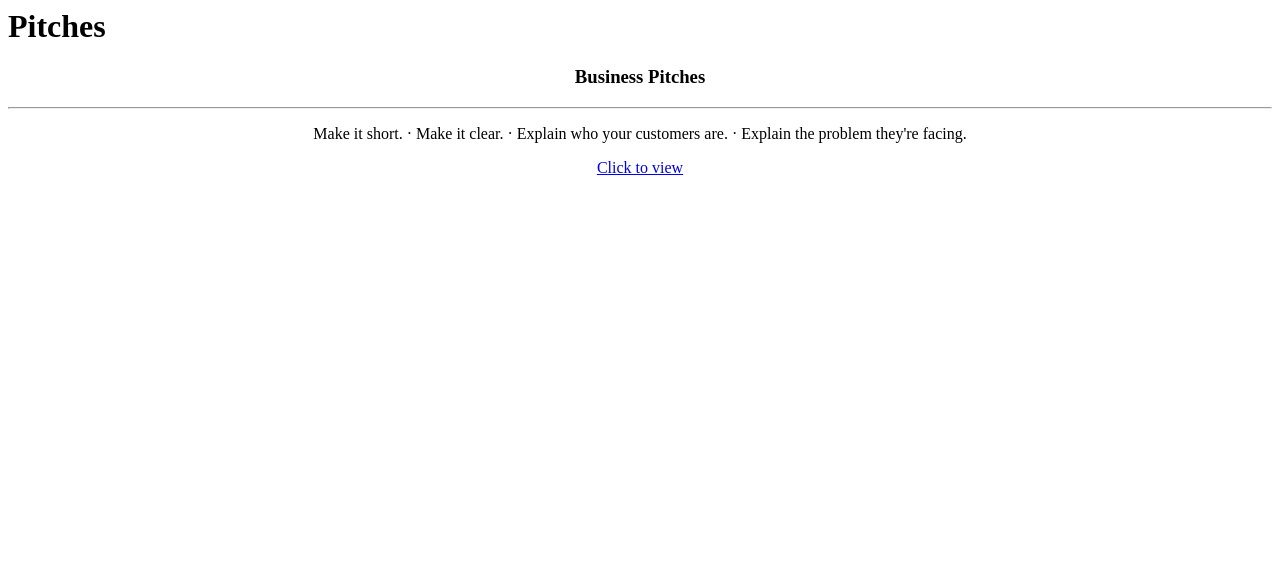
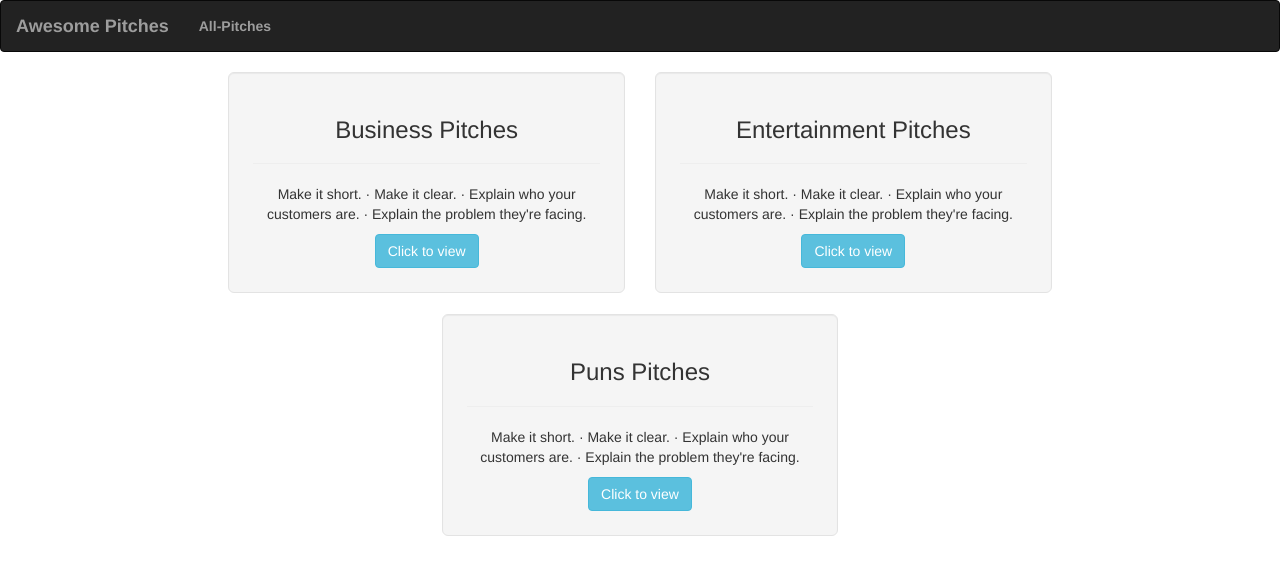
Before and after one commit to kema-ray/Awesome-Pitches, a Flask app: page / in a window 1280 px wide. Shown: the top 575 px of the page. Run offline with Flask 2, Linux system fonts and the light colour scheme; data that the repository does not hold is empty; some libraries are stand-ins or nearby versions.

Commit message:
work on the navbar

```diff
--- a/app/__init__.py
+++ b/app/__init__.py
@@ -1,7 +1,9 @@
 from flask import Flask
 from config import config_options
+from flask_bootstrap import Bootstrap
 from flask_sqlalchemy import SQLAlchemy
 
+bootstrap=Bootstrap()
 db = SQLAlchemy()
 
 def create_app(config_name):
@@ -13,6 +15,7 @@ def create_app(config_name):
     app.config.from_object(config_options[config_name])
 
     # Initializing flask extensions
+    bootstrap.init_app(app)
     db.init_app(app)
 
     # Registering the blueprint
--- /dev/null
+++ b/app/templates/base.html
@@ -0,0 +1,4 @@
+{% extends 'bootstrap/base.html'%}
+{% block navbar %}
+    {% include 'navbar.html' %}
+{% endblock %}
--- a/app/templates/business_pitches.html
+++ b/app/templates/business_pitches.html
@@ -1,3 +1,4 @@
+{% extends 'base.html'%}
 {% import 'macros.html' as macro%}
 {% block content %}
     <h1>Business pitches</h1>
--- a/app/templates/index.html
+++ b/app/templates/index.html
@@ -1,6 +1,9 @@
+{% extends 'base.html'%}
 {% import 'macros.html' as macro%}
 <title>{{ title }}</title>
-<h1>Pitches</h1>
+{%block content%}
+<!-- <h1>Hello</h1> -->
+<div class="col-md-2"></div>
 <div class="col-md-4" style="text-align: center;">
     <div class="well well-lg">
         <h3>Business Pitches</h3>
@@ -10,3 +13,28 @@
         <a href="{{url_for('main.business_pitches')}}" class="btn btn-info -center">Click to view</a>
     </div>
 </div>
+<div class="col-md-4" style="text-align: center;">
+    <div class="well well-lg">
+        <h3>Entertainment Pitches</h3>
+        <hr>
+        <p>Make it short. · Make it clear. · Explain who your customers are. · Explain the problem
+            they're facing. </p>
+        <a href="{{url_for('main.business_pitches')}}" class="btn btn-info -center">Click to view</a>
+    </div>
+<div class="col-md-2"></div>
+
+</div>
+<div class="col-md-4"></div>
+<div class="col-md-4" style="text-align: center;">
+    <div class="well well-lg">
+        <h3>Puns Pitches</h3>
+        <hr>
+        <p>Make it short. · Make it clear. · Explain who your customers are. · Explain the problem
+            they're facing. </p>
+        <a href="{{url_for('main.business_pitches')}}" class="btn btn-info -center">Click to view</a>
+    </div>
+<div class="col-md-4"></div>
+
+</div>
+
+{%endblock%}
--- /dev/null
+++ b/app/templates/navbar.html
@@ -0,0 +1,18 @@
+<div class="navbar navbar-inverse" role="navigation">
+    <div class="container-fluid">
+        <div class="navbar-header">
+            <button type="button" class="navbar-toggle" data-toggle="collapse" data-target=".navbar-collapse">
+              <span class="sr-only">Toggle navigation</span>
+              <span class="icon-bar"></span>
+              <span class="icon-bar"></span>
+              <span class="icon-bar"></span>
+            </button>
+            <a class="navbar-brand" href="/"> <strong>Awesome Pitches</strong> </a>
+        </div>
+        <div class="navbar-collapse collapse">
+            <ul class="nav navbar-nav">
+                <li><a href="/"><strong>All-Pitches</strong></a></li>
+        </div>
+
+    </div>
+</div>
```
